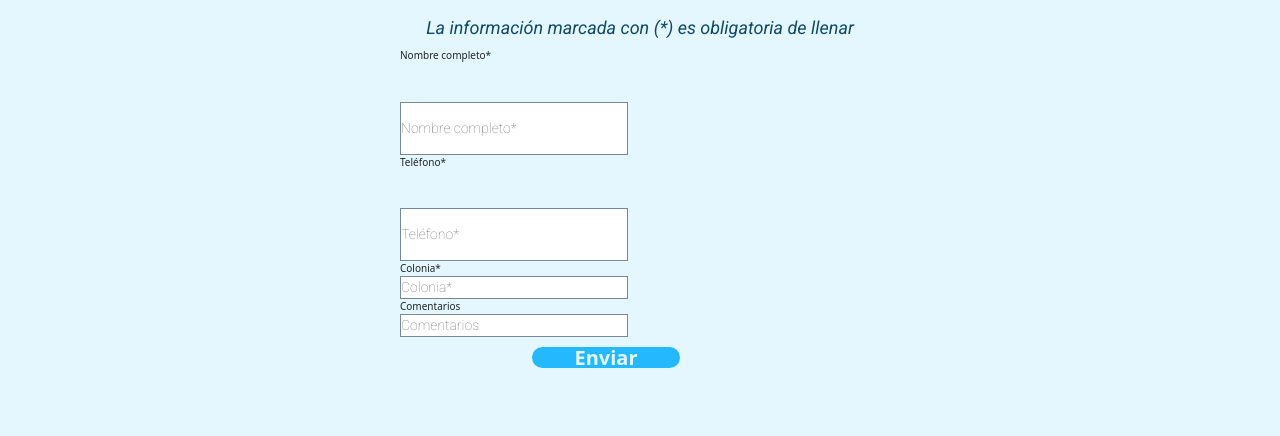
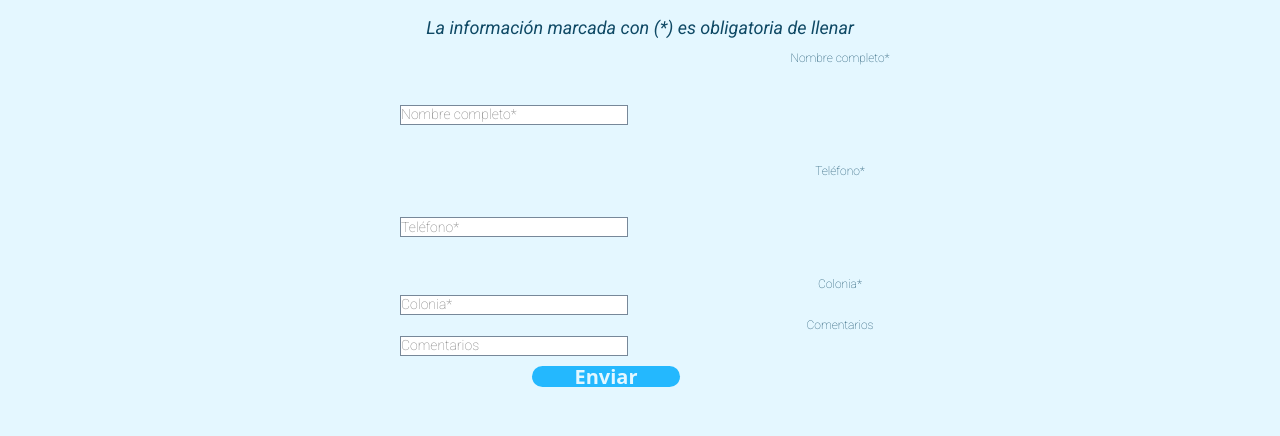
Before and after one commit to mcer23/melissaEstrada_SonoredNetworks, a website: page html/contacto.html in a window 1280 px wide. Shown: the part 129-565 px from the top of the page. Drawn offline with nearby package versions, Linux system fonts and the light colour scheme.

Commit message:
14 sept 19:03

```diff
--- a/sass/estilo.scss
+++ b/sass/estilo.scss
@@ -255,16 +255,25 @@ html{
     .main--forms{
         height: 300px;
     }
-    .contacto--forms {
+    .contacto--forms{
         display: grid;
         grid-template-columns: auto;
         grid-template-rows: 25% 25% 25% 25%;
         margin-left: 12%;
     }
+    .contacto--forms label{
+        font-family: 'Roboto',sans-serif;
+        font-size: 1.2rem;
+        line-height: 21.09px;
+        font-weight: 400;
+        text-align: center;
+        color:$font;
+    }
     .contacto--forms-input{
         width:100%;
         min-width:100px;
         max-width: 228px;
+        height: 20px;
         font-family: 'Roboto',sans-serif;
         font-size: 1rem;
         border: 1px solid lightslategray;
```
Also changed, not shown: css/estilo.css.
